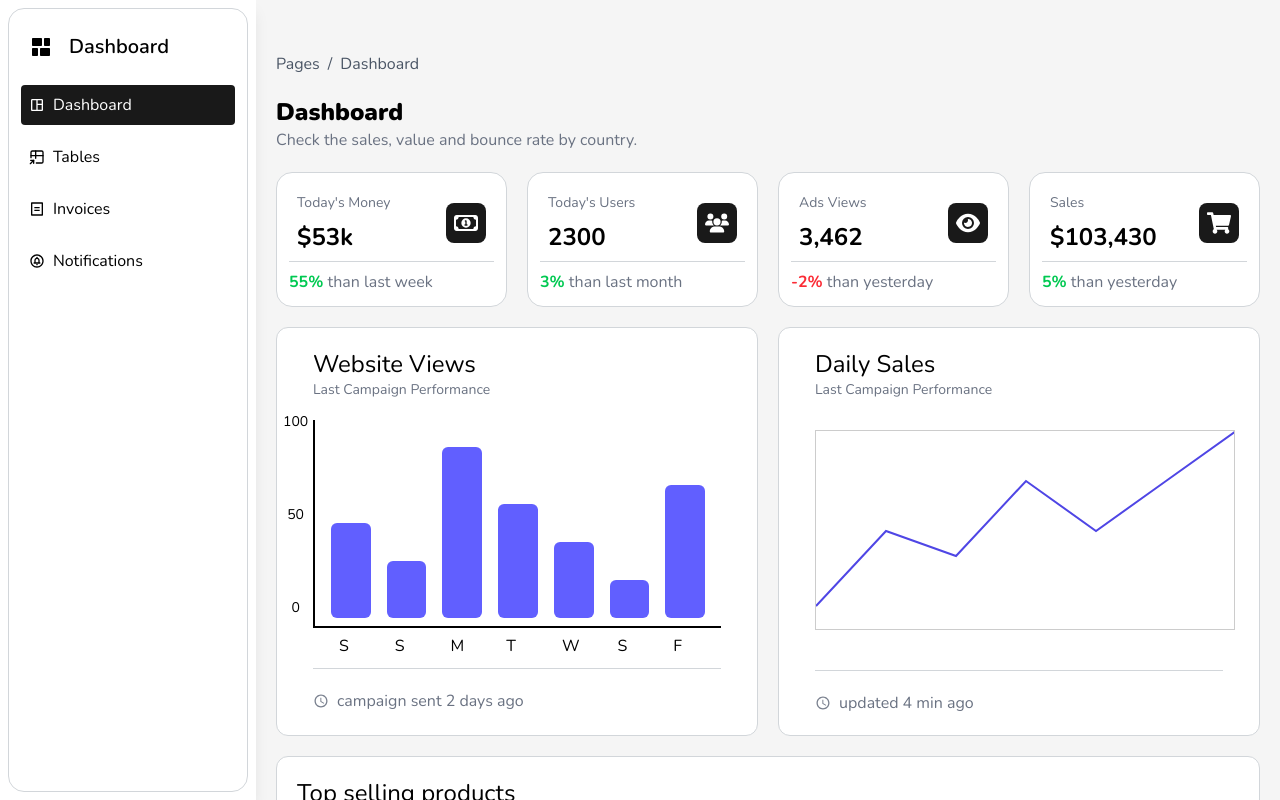
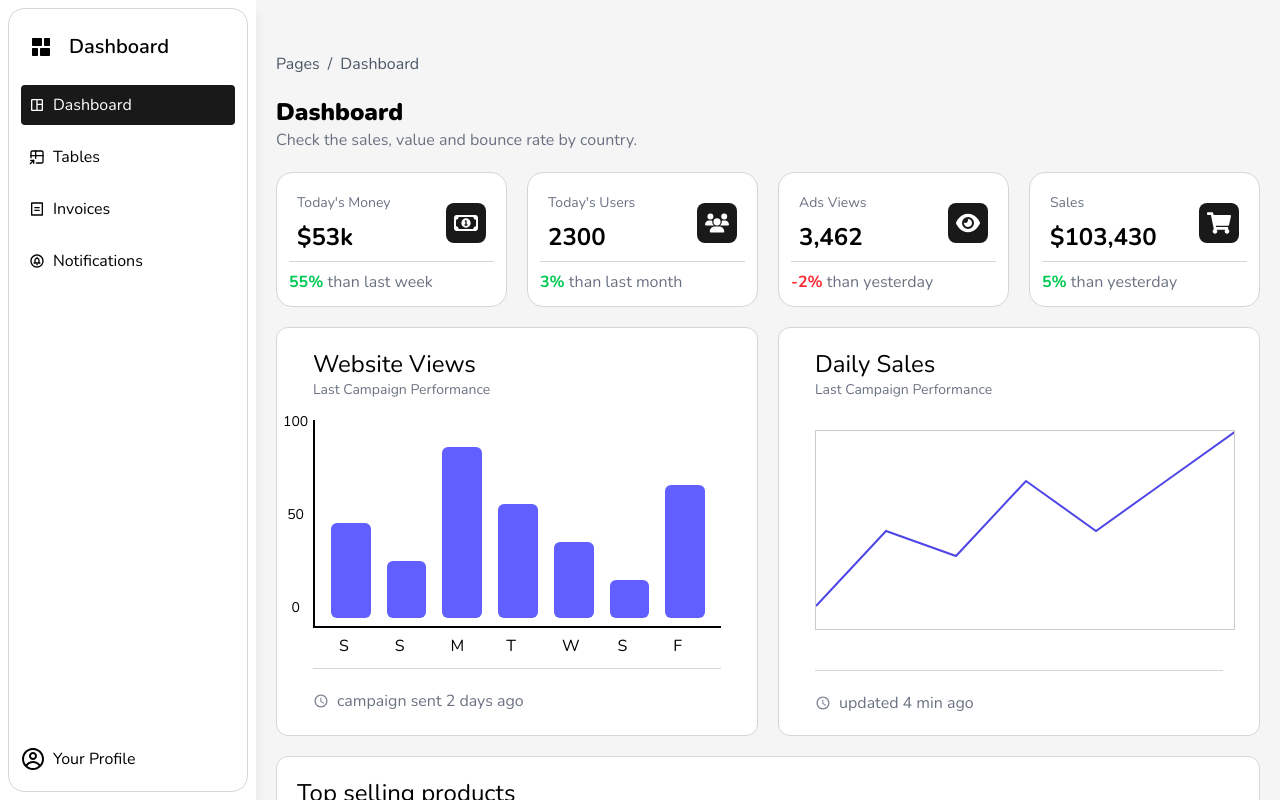
Before and after one commit to mo-kamal123/dashboard-project, a React (Vite) app: page /auth in a window 1280 px wide. Both pictures are taken after typing "name@example.com", "Sample123" into the empty fields and a click on the button "submit". Shown: the top 800 px of the page. Built offline with nearby package versions, Linux system fonts and the light colour scheme.

Commit message:
implement profile page ui

```diff
--- a/src/componants/Layout/sidebar.jsx
+++ b/src/componants/Layout/sidebar.jsx
@@ -1,10 +1,11 @@
 import { RiBillLine, RiDashboardHorizontalFill } from 'react-icons/ri';
 import { TbTableShortcut } from 'react-icons/tb';
-import { NavLink } from 'react-router';
+import { Link, NavLink } from 'react-router';
 import {
   MdOutlineCircleNotifications,
   MdOutlineSpaceDashboard,
 } from 'react-icons/md';
+import { CgProfile } from 'react-icons/cg';
 
 // This component renders a sidebar with navigation links for the dashboard, tables, billing, and notifications.
 const Sidebar = () => {
@@ -20,30 +21,47 @@ const Sidebar = () => {
     },
   ];
   return (
-    <div className="w-[240px] m-2 h-[calc(100vh-1rem)] bg-white rounded-2xl border-[1px] border-sec">
-      <div className="flex items-center gap-4 py-6 px-5 text-xl font-semibold">
+    <aside className="w-[240px] m-2 h-[calc(100vh-1rem)] bg-white rounded-2xl border-[1px] border-sec">
+      <Link
+        to={'/'}
+        className="flex items-center gap-4 py-6 px-5 text-xl font-semibold"
+      >
         <p className="text-2xl">
           <RiDashboardHorizontalFill />
         </p>
         Dashboard
-      </div>
-      <div className="w-[90%] m-auto">
+      </Link>
+      <div className="flex flex-col justify-between h-full">
+        <ul className="w-[90%] mx-auto">
           {/* Render navigation links using NavLink for active state styling */}
           {navUrl.map((nav) => (
+            <li>
               <NavLink
                 to={`${nav.url}`}
                 className={({ isActive }) =>
                   `flex items-center gap-2 px-2 py-2 mb-3 rounded text- ${
-                isActive ? 'bg-main text-white' : 'text-black hover:bg-gray-100'
+                    isActive
+                      ? 'bg-main text-white'
+                      : 'text-black hover:bg-gray-100'
                   } transition-all duration-300`
                 }
               >
                 <p>{nav.icon}</p>
                 {nav.title}
               </NavLink>
+            </li>
           ))}
+        </ul>
+        <div className="w-[90%] mx-auto mb-24">
+          <NavLink to={'/profile'} className="flex items-center gap-2">
+            <p className="text-2xl">
+              <CgProfile />
+            </p>
+            Your Profile
+          </NavLink>
         </div>
       </div>
+    </aside>
   );
 };
 
--- /dev/null
+++ b/src/pages/profile.jsx
@@ -0,0 +1,65 @@
+import { useState } from 'react';
+
+// This is a mock user data object representing a user's profile information
+const userData = {
+  name: 'momo',
+  email: 'moo@example.com',
+  role: 'Owner',
+  phone: '+20 123 456 789',
+  location: 'Cairo, Egypt',
+  joined: 'March 2025',
+  avatar:
+    'https://images.unsplash.com/photo-1634926878768-2a5b3c42f139?q=80&w=756&auto=format&fit=crop&ixlib=rb-4.1.0&ixid=M3wxMjA3fDB8MHxwaG90by1wYWdlfHx8fGVufDB8fHx8fA%3D%3D', // Placeholder Avatar
+};
+
+// This component renders a user profile page with user details and an edit button
+const Profile = () => {
+  const [user] = useState(userData);
+
+  return (
+    <section className="max-w-4xl mx-auto p-6 bg-gray-50 min-h-screen">
+      {/* Header */}
+      <header className="flex justify-between items-center mb-6">
+        <h1 className="text-2xl font-bold text-gray-800">Profile</h1>
+        <button className="bg-main text-white px-4 py-2 rounded-lg hover:bg-blue-900 transition">
+          Edit Profile
+        </button>
+      </header>
+
+      {/* Profile Card */}
+      <article className="bg-white rounded-xl shadow-md p-6 flex flex-col items-center text-center mb-8">
+        <img
+          src={user.avatar}
+          alt={user.name}
+          className="w-24 h-24 rounded-full bg-center mb-4 border-4 border-blue-100"
+        />
+        <h2 className="text-xl font-semibold">{user.name}</h2>
+        <p className="text-gray-500">{user.email}</p>
+        <span className="inline-block mt-2 px-3 py-1 text-sm bg-blue-50 text-blue-700 rounded-full">
+          {user.role}
+        </span>
+      </article>
+
+      {/* Details Section */}
+      <article className="bg-white rounded-xl shadow-md p-6">
+        <h3 className="text-lg font-semibold mb-4">Account Details</h3>
+        <dl className="grid grid-cols-1 sm:grid-cols-2 gap-6 text-gray-700">
+          <div>
+            <dt className="font-medium">Phone</dt>
+            <dd>{user.phone}</dd>
+          </div>
+          <div>
+            <dt className="font-medium">Location</dt>
+            <dd>{user.location}</dd>
+          </div>
+          <div>
+            <dt className="font-medium">Joined</dt>
+            <dd>{user.joined}</dd>
+          </div>
+        </dl>
+      </article>
+    </section>
+  );
+};
+
+export default Profile;
--- a/src/routes/router.jsx
+++ b/src/routes/router.jsx
@@ -10,6 +10,7 @@ import Tables from '../pages/tables';
 import Notification from '../pages/notification';
 import Dashboard from '../pages/dashboard';
 import Invoices from '../pages/invoices';
+import Profile from '../pages/profile';
 
 export const router = createBrowserRouter([
   {
@@ -34,6 +35,7 @@ export const router = createBrowserRouter([
       { path: 'tables/:product', element: <Tables /> },
       { path: 'invoices', element: <Invoices /> },
       { path: 'notifications', element: <Notification /> },
+      { path: 'profile', element: <Profile /> },
     ],
   },
 ]);
```
Lines whose indentation alone changed are shown as unchanged.
